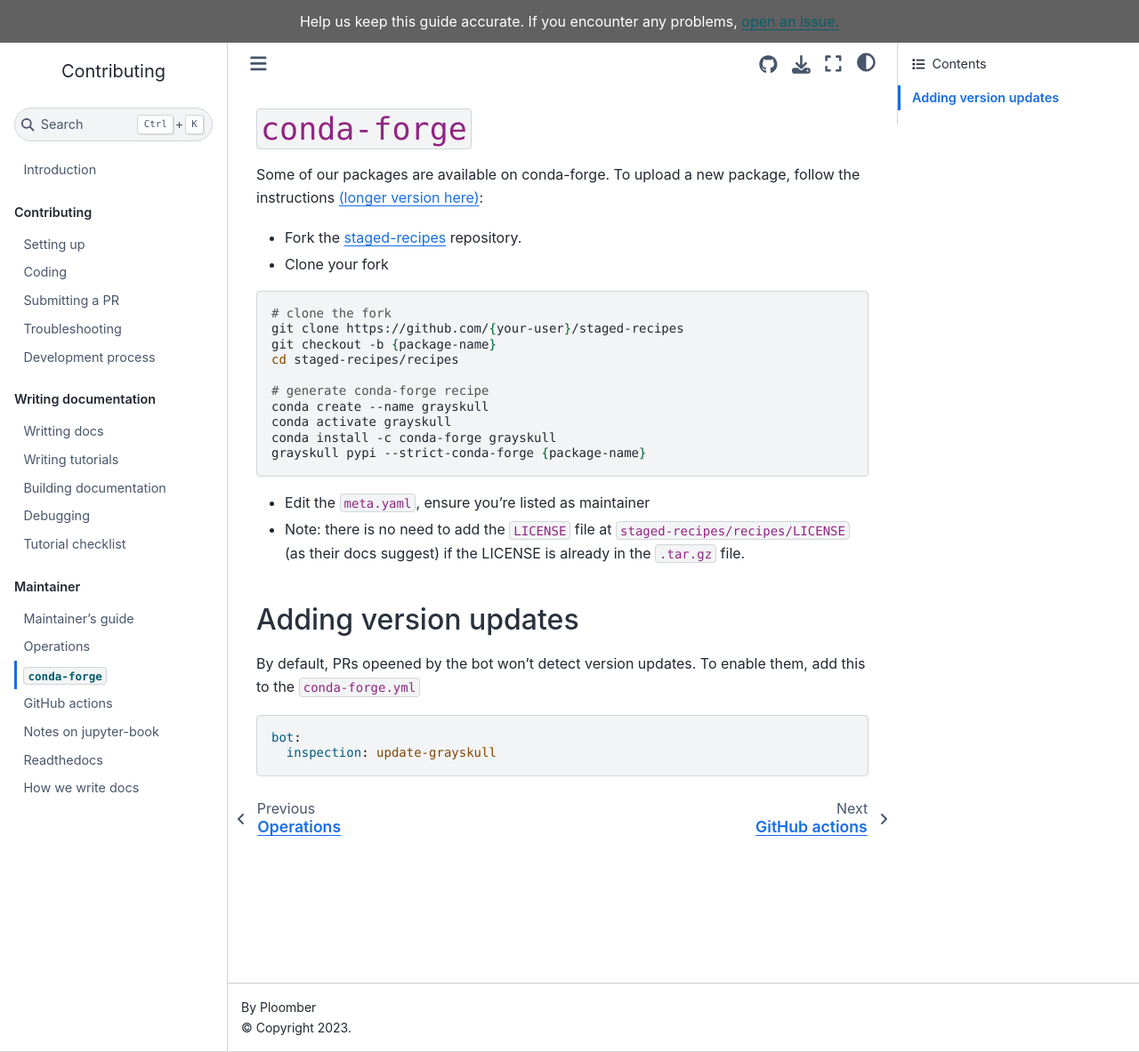
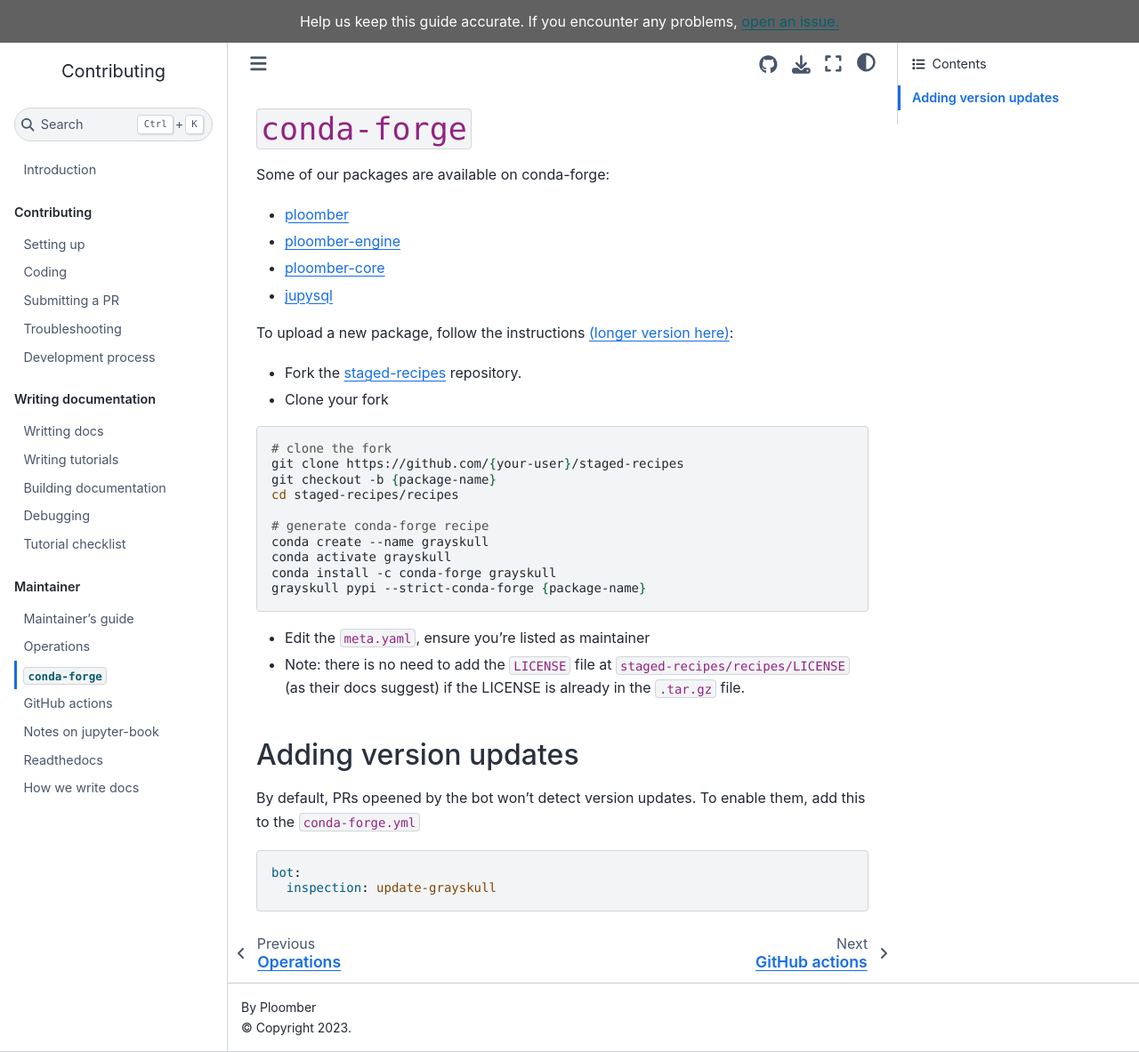
Before and after one commit to ploomber/contributing, a Jupyter Book: the page built from maintainer/conda-forge.md, in a window 1280 px wide and 1183 px high. Shown: the whole window at 89% size. Built offline with Jupyter Book 1.0.4 settings and Sphinx 7.4.7 and the Sphinx Book theme 1.1.4, drawn with Linux system fonts in a browser that asks for light colours.

Commit message:
adds links to conda recipes

```diff
--- a/maintainer/conda-forge.md
+++ b/maintainer/conda-forge.md
@@ -1,6 +1,13 @@
 # `conda-forge`
 
-Some of our packages are available on conda-forge. To upload a new package, follow the instructions [(longer version here)](https://conda-forge.org/docs/maintainer/adding_pkgs.html#generating-the-recipe):
+Some of our packages are available on conda-forge:
+
+- [ploomber](https://github.com/conda-forge/ploomber-feedstock)
+- [ploomber-engine](https://github.com/conda-forge/ploomber-engine-feedstock)
+- [ploomber-core](https://github.com/conda-forge/ploomber-core-feedstock)
+- [jupysql](https://github.com/conda-forge/jupysql-feedstock)
+
+To upload a new package, follow the instructions [(longer version here)](https://conda-forge.org/docs/maintainer/adding_pkgs.html#generating-the-recipe):
 
 - Fork the [staged-recipes](https://github.com/conda-forge/staged-recipes) repository.
 - Clone your fork
```
